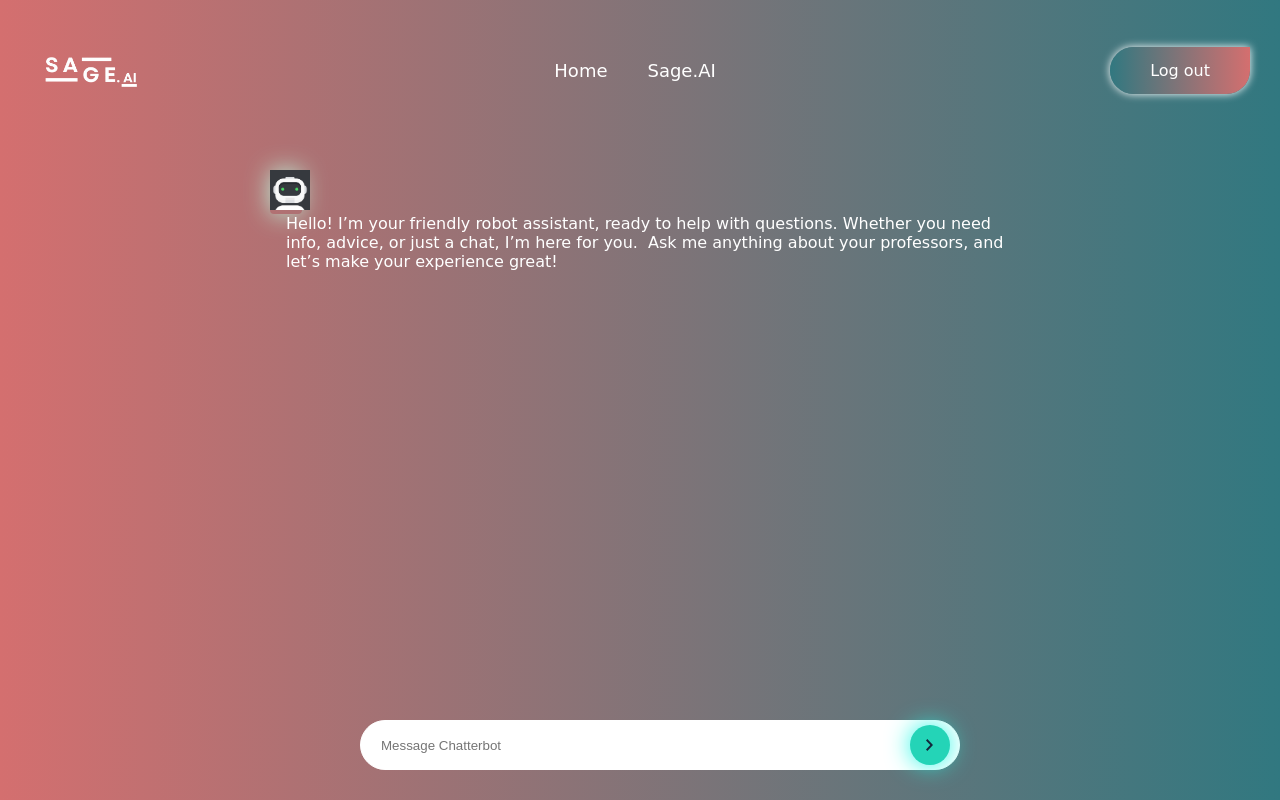
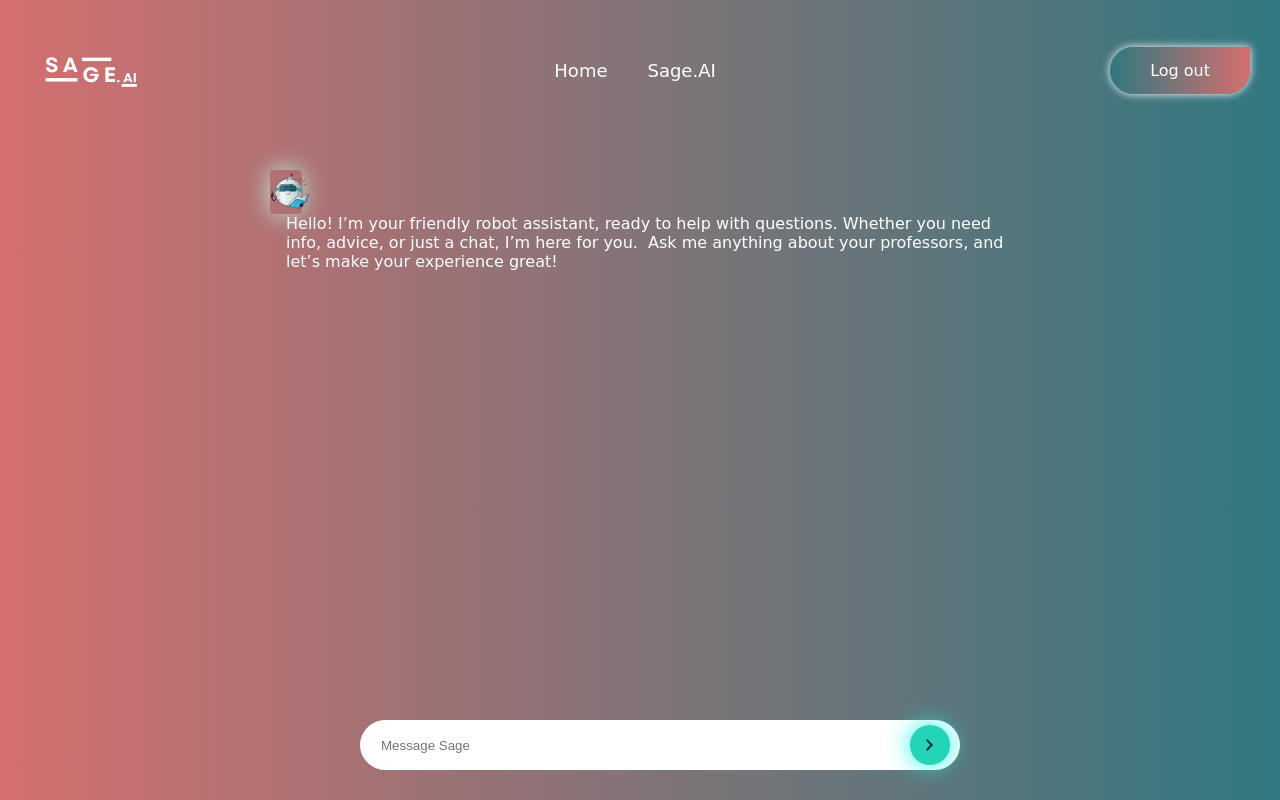
Before and after one commit to Mamir21/AI-RateMyProfessor, a Next.js app: page /bot in a window 1280 px wide. Built offline with nearby package versions, Linux system fonts and the light colour scheme; no server answers; sample sign-in values are in the browser's storage.

Commit message:
bot image

```diff
--- a/app/components/botpage.js
+++ b/app/components/botpage.js
@@ -83,7 +83,7 @@ export default function ChatBot() {
               {message.role === 'user' ? (
                   <img alt="avatar" width={40} height={40} src="../images/goku1.gif" />
                 ) : (
-                  <img alt="avatar" width={40} height={40} src="../images/ai.png" />
+                  <img alt="avatar" width={40} height={40} src="../images/unnamed.webp" />
                 )}
               </div>
               <div className={`message-content ${message.role}`} style={{ width: '100%', marginLeft: '16px' }}>
@@ -99,7 +99,7 @@ export default function ChatBot() {
         <div className="chat-form">
           <input
             type="text"
-            placeholder="Message Chatterbot"
+            placeholder="Message Sage"
             value={userInput}
             onChange={(e) => setUserInput(e.target.value)}
             onKeyDown={handleKeyDown}
```
Also changed, not shown: public/images/unnamed.webp (added).
